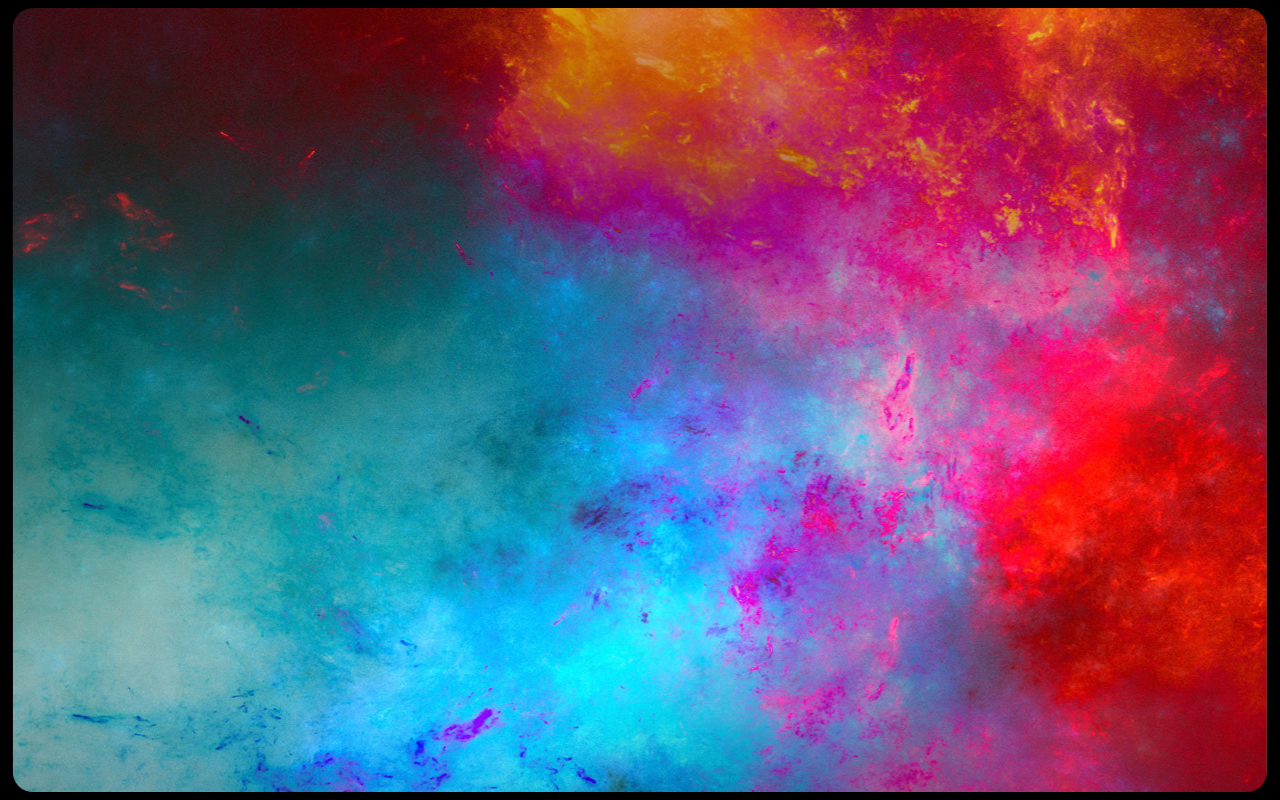
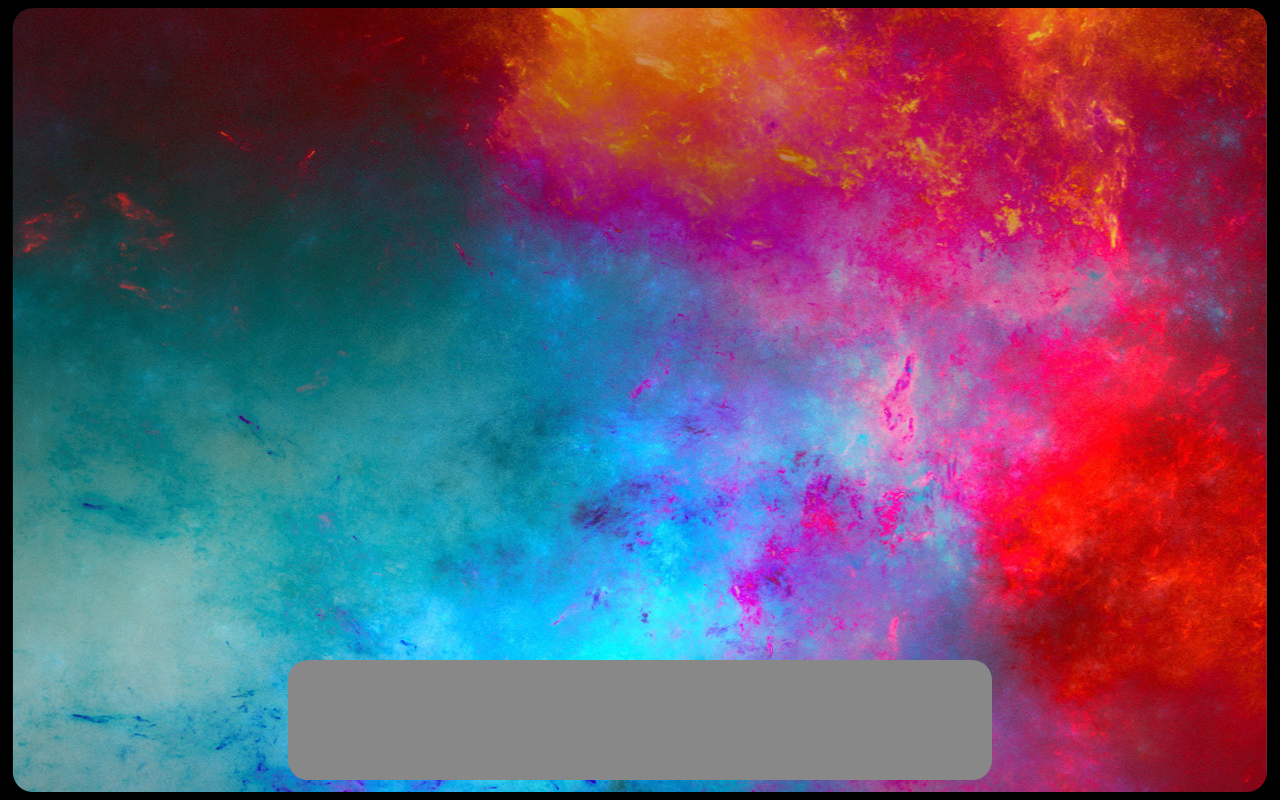
Before and after one commit to Bhavya/rgbGuess, a plain HTML site: page index.html in a window 1280 px wide. Drawn offline with Linux system fonts and the light colour scheme.

Commit message:
Adding control bar styling

```diff
--- a/css/main.css
+++ b/css/main.css
@@ -24,4 +24,19 @@ body {
 	top: 50%;
 	left: 50%;
 	transform: translate(-50%, -50%);
+	z-index: 0;
 }
+
+.control-bar {
+	display: inline-block;
+	position: absolute;
+	margin: 20 auto;
+	background: #888;
+	border-radius: 20px;
+	height: 15vh;
+	width: 55vw;
+	z-index: 1;
+	left: 0;
+	right: 0;
+	bottom: 0;
+}
```
Also changed, not shown: index.html (+0 -2 lines).
